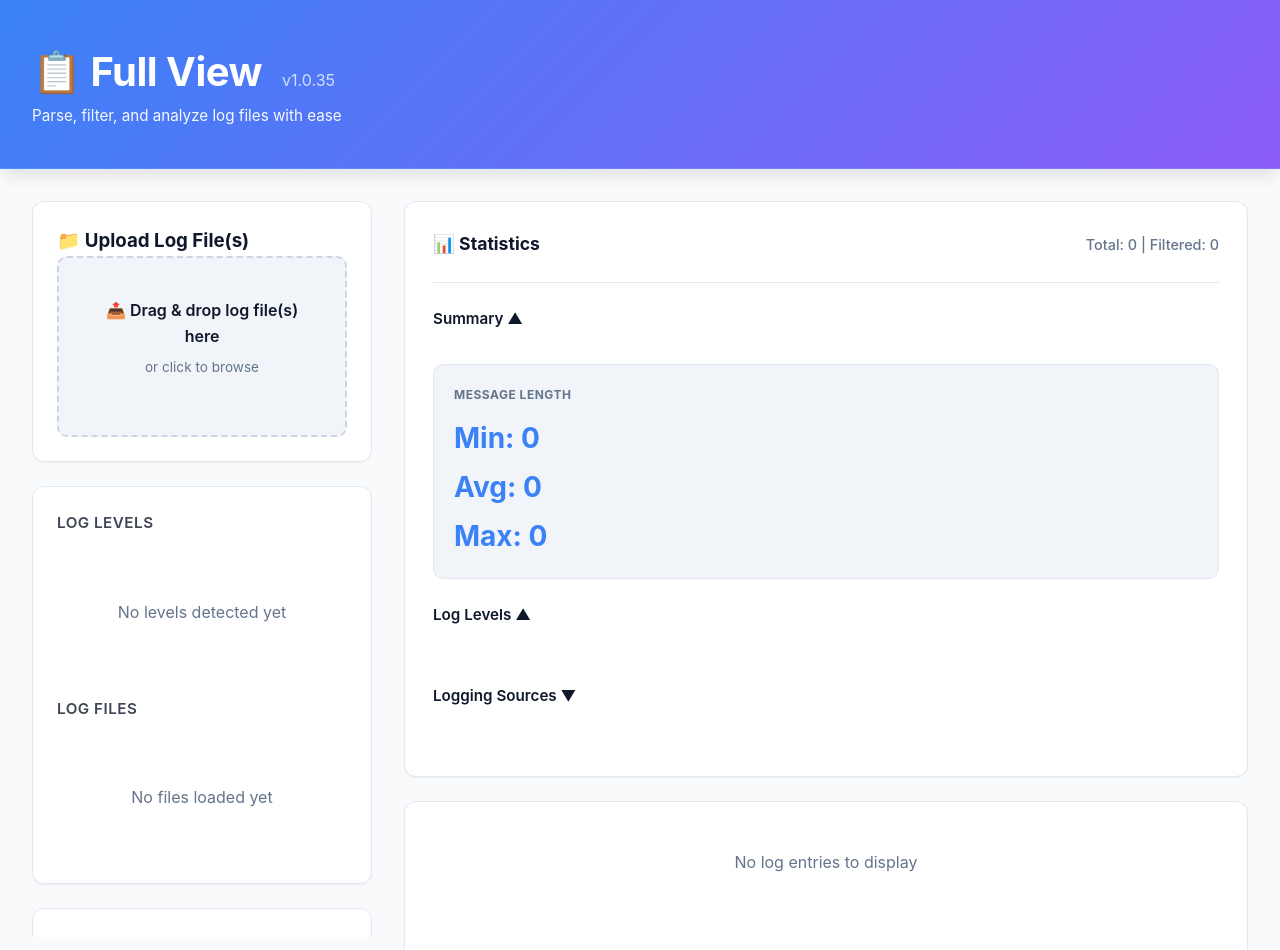
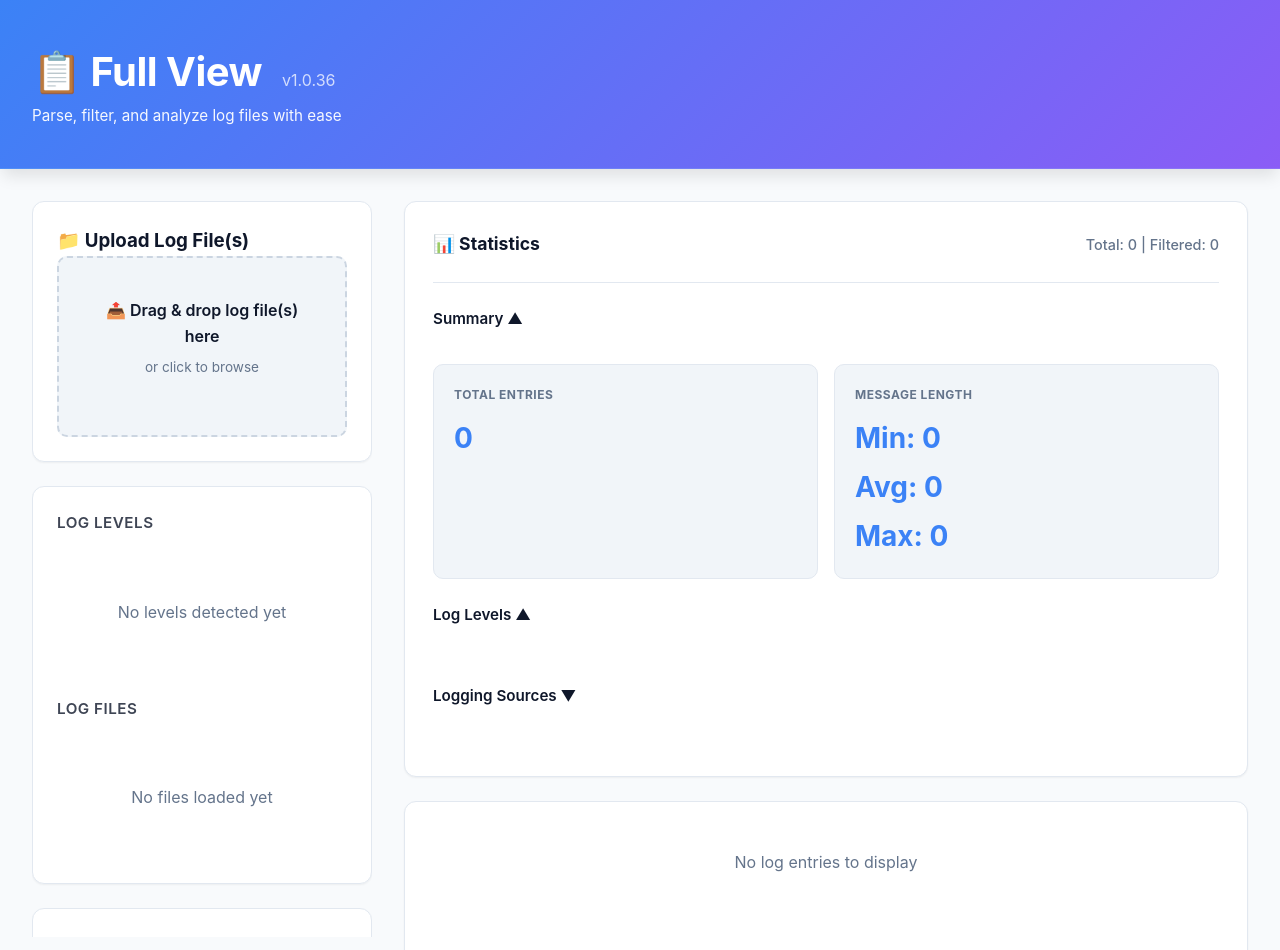
Before and after one commit to john-ciq/log-reader, a React (Vite) app: page / in a window 1280 px wide. Shown: the top 950 px of the page. Built offline with nearby package versions, Linux system fonts and the light colour scheme; the HTML template or start-up script is replaced by a standard one.

Commit message:
Added the number of filtered out messages in the summary panel

```diff
--- a/package.json
+++ b/package.json
@@ -1,6 +1,6 @@
 {
   "name": "full-view",
-  "version": "1.0.35",
+  "version": "1.0.36",
   "description": "Full View - A web-based log file analyzer with flexible parsing, filtering, and export capabilities",
   "type": "module",
   "scripts": {
--- a/src/components/StatisticsPanel.tsx
+++ b/src/components/StatisticsPanel.tsx
@@ -65,6 +65,16 @@ export default function StatisticsPanel({
         </div>
         {expanded.summary && (
           <div className="stats-grid">
+            <div className="stat-item">
+              <div className="stat-label">Total Entries</div>
+              <div className="stat-value">
+                {totalEntries.toLocaleString()}
+                {entries.length < totalEntries && (
+                  <span className="stat-filtered"> ({(totalEntries - entries.length).toLocaleString()} filtered)</span>
+                )}
+              </div>
+            </div>
+
             {stats.dateRange && (
               <div className="stat-item">
                 <div className="stat-label">Date Range</div>
--- a/src/index.css
+++ b/src/index.css
@@ -821,6 +821,13 @@ html, body {
   margin-bottom: 0.75rem;
 }
 
+.stat-filtered {
+  font-size: 0.85rem;
+  font-weight: 400;
+  color: var(--text-muted);
+  margin-left: 0.4rem;
+}
+
 .stat-value {
   font-weight: 700;
   font-size: 1.75rem;
```
Also changed, not shown: 1 other file (tests, documents, lock files or other folders).
